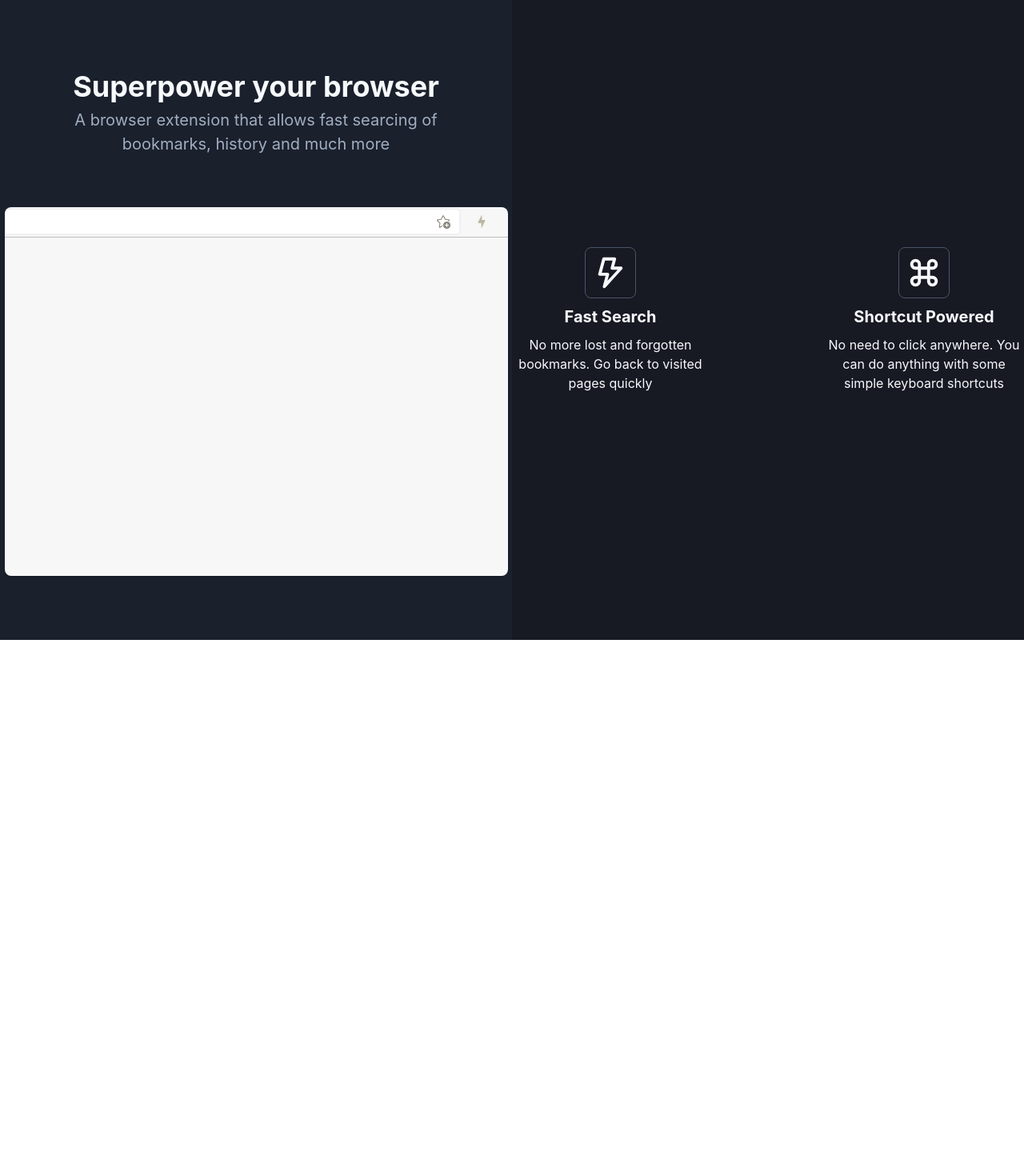
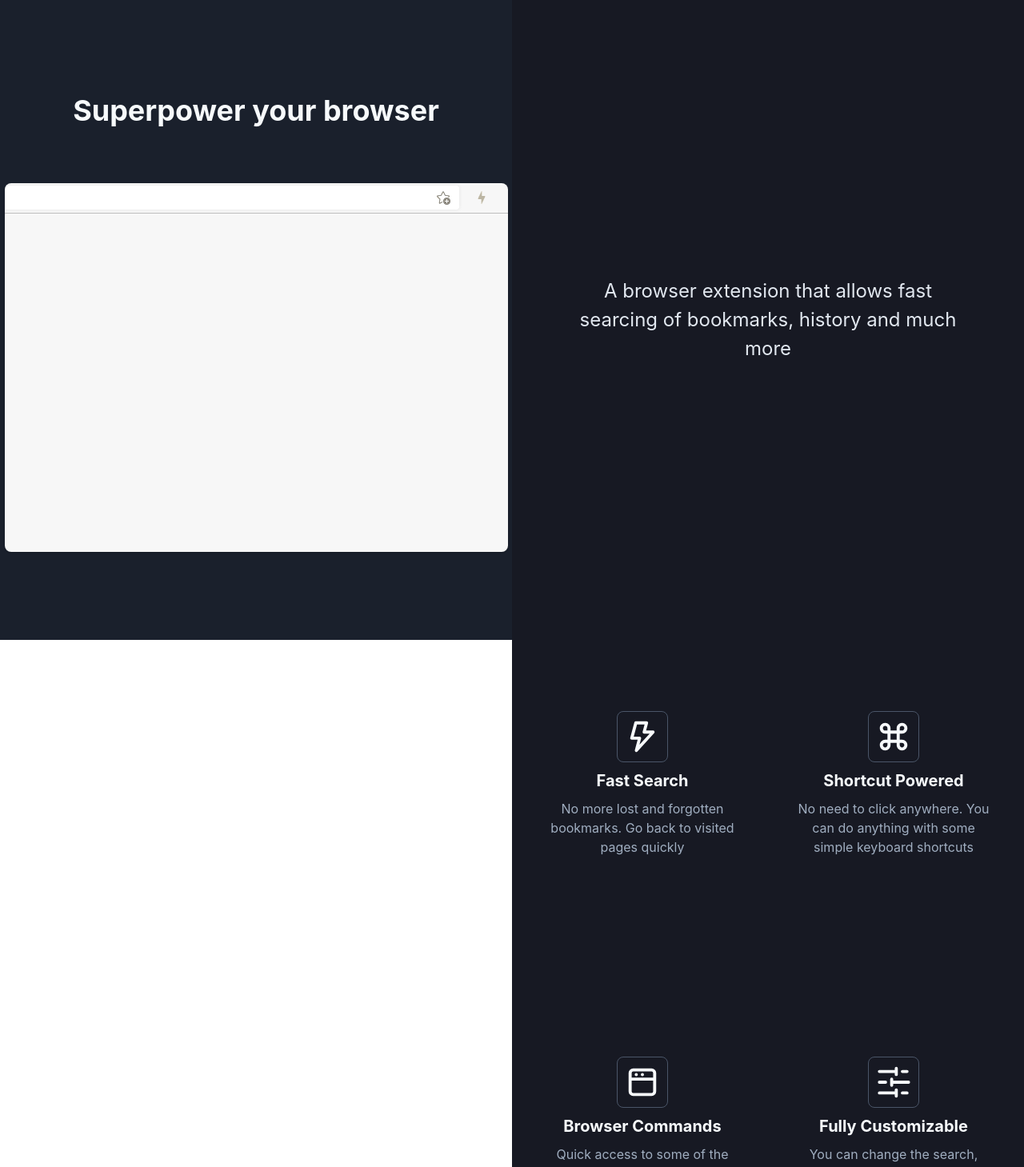
Before and after one commit to SamuelPinho/bookmark-search-web, a Next.js app: page / in a window 1280 px wide. Shown: the top 1459 px of the page at 80% size. Before the commit the page ends 800 px from the top, so only its background shows below. Built offline with nearby package versions, Linux system fonts and the light colour scheme.

Commit message:
feature: add scroll effect

```diff
--- a/package.json
+++ b/package.json
@@ -15,7 +15,8 @@
     "framer-motion": "^6",
     "next": "12.1.5",
     "react": "18.0.0",
-    "react-dom": "18.0.0"
+    "react-dom": "18.0.0",
+    "react-scroll-parallax": "^3.2.0"
   },
   "devDependencies": {
     "@iconify/react": "^3.2.1",
--- a/src/components/Layout.tsx
+++ b/src/components/Layout.tsx
@@ -5,6 +5,7 @@ import {
   Flex,
   Text,
 } from "@chakra-ui/react";
+import { ParallaxProvider } from "react-scroll-parallax";
 
 interface LayoutProps {
   children: React.ReactNode;
@@ -15,6 +16,7 @@ const theme = extendTheme({
     global: {
       body: {
         color: "gray.50",
+        scrollBehavior: "smooth",
       },
     },
   },
@@ -24,7 +26,7 @@ export const Layout = ({ children }: LayoutProps) => {
   return (
     <ChakraProvider theme={theme}>
       <CSSReset />
-      <Flex bgColor={"gray.800"} flexDir="column" minH="100vh">
+      <Flex flexDir="column" minH="100vh">
         <main>
           <Flex flex="1">
             <Flex w="full" h="100vh">
--- /dev/null
+++ b/src/icons/Browser.tsx
@@ -0,0 +1,22 @@
+import { Icon, IconProps } from "@chakra-ui/react";
+
+export const BrowserIcon = (p: IconProps) => {
+  return (
+    // @ts-ignore
+    <Icon
+      xmlns="http://www.w3.org/2000/svg"
+      aria-hidden="true"
+      role="img"
+      preserveAspectRatio="xMidYMid meet"
+      viewBox="0 0 24 24"
+      {...p}
+    >
+      <path
+        fill="currentColor"
+        d="M18 3H6a3 3 0 0 0-3 3v12a3 3 0 0 0 3 3h12a3 3 0 0 0 3-3V6a3 3 0 0 0-3-3Zm1 15a1 1 0 0 1-1 1H6a1 1 0 0 1-1-1v-7h14ZM5 9V6a1 1 0 0 1 1-1h12a1 1 0 0 1 1 1v3Z"
+      />
+      <circle cx="8" cy="7.03" r="1" fill="currentColor" />
+      <circle cx="12" cy="7.03" r="1" fill="currentColor" />
+    </Icon>
+  );
+};
--- /dev/null
+++ b/src/icons/Config.tsx
@@ -0,0 +1,24 @@
+import { Icon, IconProps } from "@chakra-ui/react";
+
+export const ConfigIcon = (p: IconProps) => {
+  return (
+    // @ts-ignore
+    <Icon
+      xmlns="http://www.w3.org/2000/svg"
+      aria-hidden="true"
+      role="img"
+      preserveAspectRatio="xMidYMid meet"
+      viewBox="0 0 48 48"
+      {...p}
+    >
+      <path
+        fill="none"
+        stroke="currentColor"
+        strokeLinecap="round"
+        strokeLinejoin="round"
+        strokeWidth="4"
+        d="M41.5 10h-6m-8-4v8m0-4h-22m8 14h-8m16-4v8m22-4h-22m20 14h-6m-8-4v8m0-4h-22"
+      />
+    </Icon>
+  );
+};
--- a/src/pages/index.tsx
+++ b/src/pages/index.tsx
@@ -1,38 +1,35 @@
-import { Flex, Text, Image, VStack } from "@chakra-ui/react";
+import { Flex, Text, Image, VStack, FlexProps } from "@chakra-ui/react";
 import type { NextPage } from "next";
 import ImageNext from "next/image";
 import { Icon } from "@iconify/react";
 import { Layout } from "../components/Layout";
 import { BoltIcon } from "../icons/Bolt";
 import { KeycapIcon } from "../icons/Keycap";
+import { BrowserIcon } from "../icons/Browser";
+import { ConfigIcon } from "../icons/Config";
 
 const Home: NextPage = () => {
   return (
     <Layout>
       <Flex
         w="full"
-        alignItems={"center"}
         justifyContent={"space-between"}
         flexDir="row"
+        height="max-content"
       >
         <Flex
+          top="0"
           flexDir={"column"}
           w="50%"
           alignItems={"center"}
-          height="full"
+          height="100vh"
           justifyContent={"center"}
+          pos="sticky"
+          left="0"
+          bgColor={"gray.800"}
         >
-          <Text fontWeight={"bold"} fontSize="4xl">
+          <Text fontWeight={"bold"} fontSize="4xl" textAlign={"center"}>
             Superpower your browser
-          </Text>
-          <Text
-            maxW={"500px"}
-            textAlign="center"
-            fontSize={"xl"}
-            textColor="gray.400"
-          >
-            A browser extension that allows fast searcing of bookmarks, history
-            and much more
           </Text>
           <Image
             src="/demo.gif"
@@ -44,14 +41,26 @@ const Home: NextPage = () => {
             mt="16"
           />
         </Flex>
+        <Flex w="50%" flexDir={"column"} pos="sticky" left="50%" top="0">
+          <ScrollRightSection alignItems={"center"} justifyContent="center">
+            <Text
+              maxW={"500px"}
+              textAlign="center"
+              fontSize={"2xl"}
+              textColor="gray.200"
+            >
+              A browser extension that allows fast searcing of bookmarks,
+              history and much more
+            </Text>
+          </ScrollRightSection>
+          <ScrollRightSection>
             <Flex
-          bg="gray.900"
-          h="full"
-          w="50%"
               flexDir={"row"}
               alignItems="center"
               justifyContent={"center"}
-          columnGap={36}
+              flexWrap="wrap"
+              columnGap={16}
+              rowGap="16"
             >
               <PerkBox
                 title="Fast Search"
@@ -63,23 +72,55 @@ const Home: NextPage = () => {
                 description="No need to click anywhere. You can do anything with some simple keyboard shortcuts"
                 icon="keycap"
               />
+              <PerkBox
+                title="Browser Commands"
+                description="Quick access to some of the most useful browser commands"
+                icon="browser"
+              />
+              <PerkBox
+                title="Fully Customizable"
+                description="You can change the search, shortcuts, commands, colors and much more"
+                icon="config"
+              />
+            </Flex>
+          </ScrollRightSection>
         </Flex>
       </Flex>
     </Layout>
   );
 };
 
+const ScrollRightSection = ({ children, ...flexProps }: FlexProps) => {
+  return (
+    <Flex bg="gray.900" h="100vh" pos="sticky" {...flexProps}>
+      {children}
+    </Flex>
+  );
+};
+
 interface PerkBoxProps {
   title: string;
   description: string;
-  icon: "bolt" | "keycap";
+  icon: "bolt" | "keycap" | "browser" | "config";
 }
 
 const PerkBox = ({ title, description, icon }: PerkBoxProps) => {
-  const Icon = icon === "bolt" ? BoltIcon : KeycapIcon;
+  const Icon =
+    icon === "bolt"
+      ? BoltIcon
+      : icon === "browser"
+      ? BrowserIcon
+      : icon === "config"
+      ? ConfigIcon
+      : KeycapIcon;
 
   return (
-    <VStack alignItems="center" maxW={"250px"} textAlign="center">
+    <VStack
+      alignItems="center"
+      maxW={"250px"}
+      textAlign="center"
+      minH={"190px"}
+    >
       <Icon
         w={"64px"}
         h={"64px"}
@@ -91,7 +132,7 @@ const PerkBox = ({ title, description, icon }: PerkBoxProps) => {
       <Text fontWeight={"bold"} fontSize="xl">
         {title}
       </Text>
-      <Text>{description}</Text>
+      <Text color="gray.400">{description}</Text>
     </VStack>
   );
 };
```
Also changed, not shown: 1 other file (tests, documents, lock files or other folders). Lines whose indentation alone changed are shown as unchanged.
